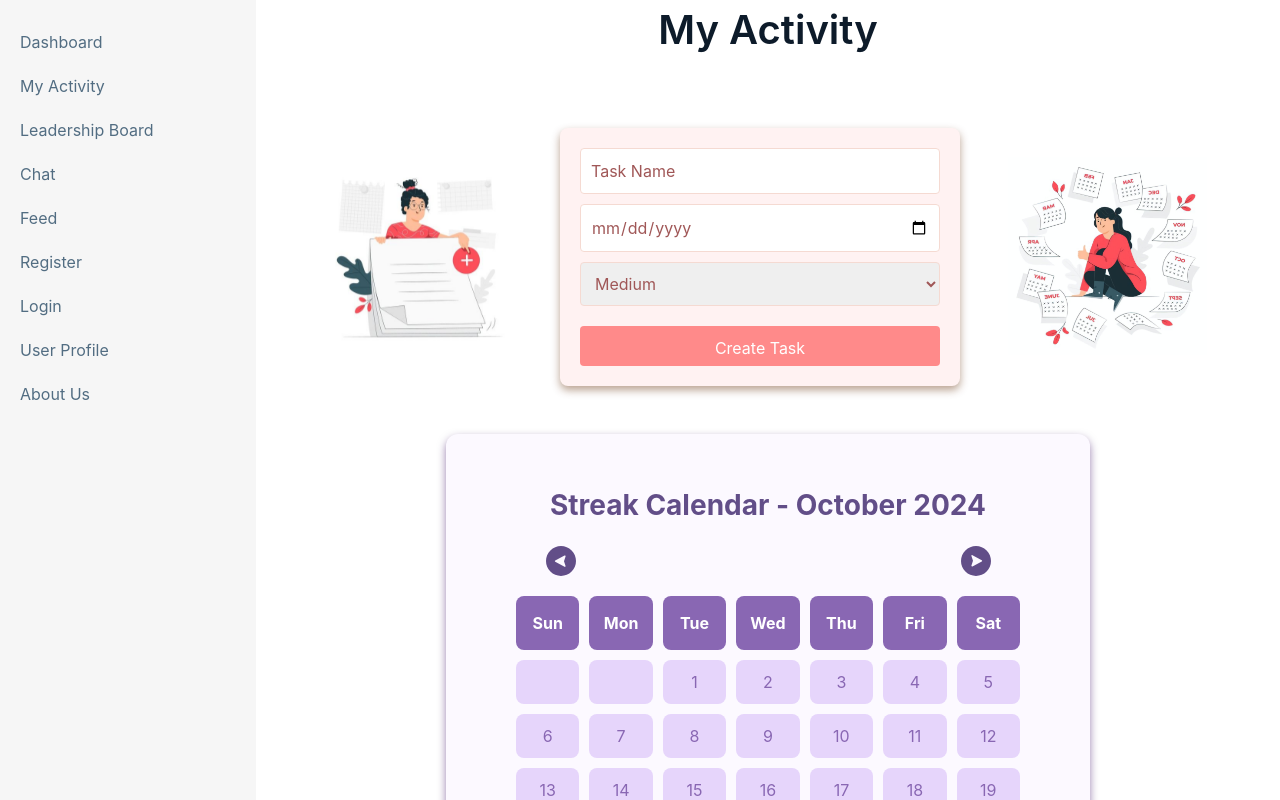
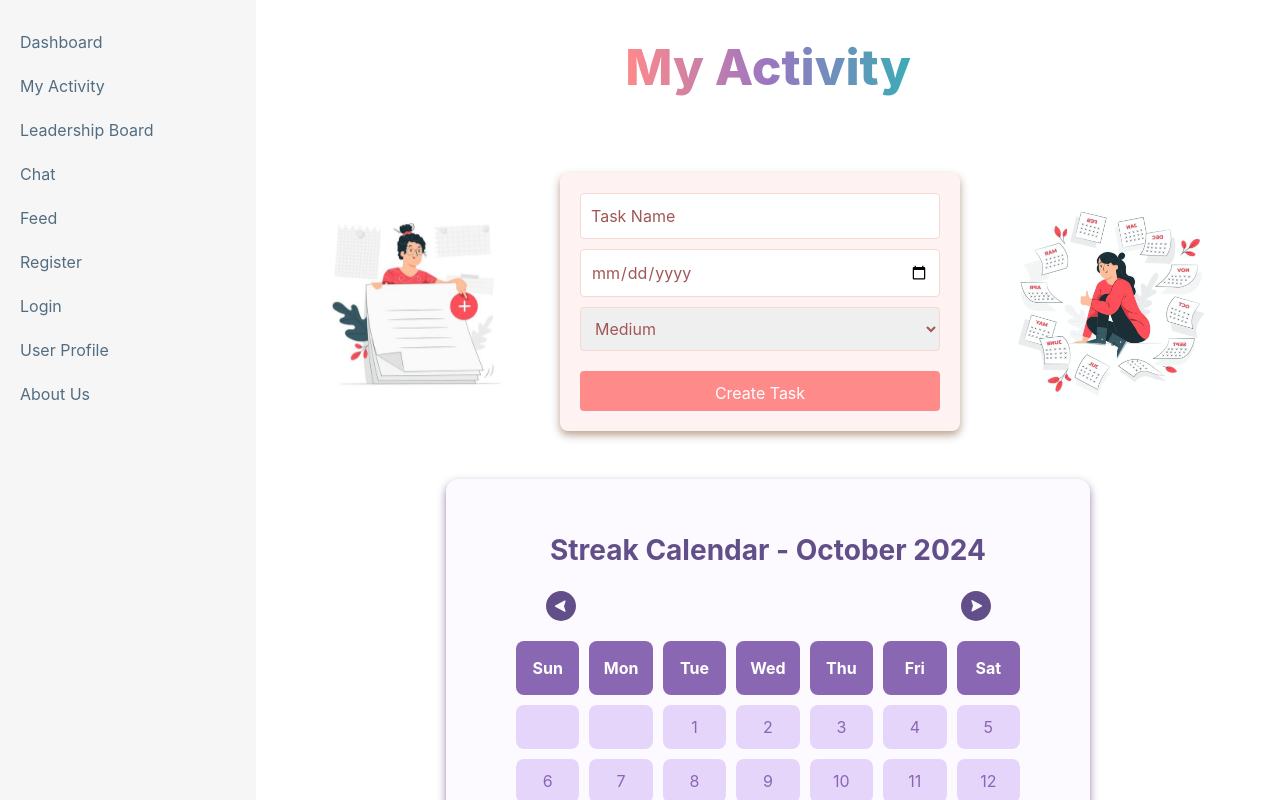
Before and after one commit to meghanavasava/taskChamp, a React (Create React App) app: page /MyActivity in a window 1280 px wide. Shown: the top 800 px of the page. Built offline with nearby package versions, Linux system fonts and the light colour scheme; no server answers; the database is empty.

Commit message:
Activity Heading

```diff
--- a/src/Components/MyActivity.module.css
+++ b/src/Components/MyActivity.module.css
@@ -42,12 +42,15 @@
 }
 
 .heading {
-  color: #0d1b2a !important;
-  z-index: 10;
-  font-size: 40px;
-  font-weight: 600;
+  font-size: 50px;
+  font-weight: 800;
   text-align: center;
   position: relative;
+  z-index: 10;
+  margin-top: 30px;
+  background: linear-gradient(90deg, #ff8a8a, #9c76c1, #3bacb6);
+  -webkit-background-clip: text;
+  color: transparent;
 }
 
 .userGreeting {
--- a/src/Components/TaskForm.module.css
+++ b/src/Components/TaskForm.module.css
@@ -58,7 +58,7 @@
   height: 200px;
   padding: 8px 0;
   margin-right: 20px;
-  animation: bounceSideToSide1 10s ease-in-out infinite;
+  animation: bounceSideToSide1 12s ease-in-out infinite;
   transition: transform 0.5s ease;
 }
 
@@ -82,7 +82,7 @@
 
 .task_form_image2 {
   height: 200px;
-  animation: bounceSideToSide2 10s ease-in-out infinite;
+  animation: bounceSideToSide2 12s ease-in-out infinite;
   margin-left: 20px;
 }
 
--- a/src/Components/TaskItem.module.css
+++ b/src/Components/TaskItem.module.css
@@ -18,7 +18,7 @@
   bottom: 0;
   border-radius: 8px;
   border: 3px solid #b3e8e5;
-  animation: rotate-border 5s linear infinite;
+  animation: rotate-border 7s linear infinite;
   transition: border-color 0.5s ease;
   pointer-events: none;
 }
@@ -43,7 +43,7 @@
 
 .task_item:hover {
   border: 3px solid #b3e8e5;
-  transform: scale(1.05);
+  transform: scale(1.02);
 }
 
 .task_item:hover::before {
@@ -65,14 +65,14 @@
   bottom: 0;
   border-radius: 8px;
   border: 3px solid #3bacb6;
-  animation: rotate-border 5s linear infinite;
+  animation: rotate-border 7s linear infinite;
   transition: border-color 0.5s ease;
   pointer-events: none;
 }
 
 .task_item.done:hover {
   border: 3px solid #3bacb6;
-  transform: scale(1.05);
+  transform: scale(1.02);
 }
 
 .task_item.done:hover::before {
--- a/src/Components/TaskList.js
+++ b/src/Components/TaskList.js
@@ -92,12 +92,14 @@ const TaskList = ({ dateTask, reloadWithTask }) => {
 
   return (
     <div className={styles.tasklist}>
-      <h1>My Tasks</h1>
+      <h1>My Task List</h1>
+      <h1>My Task List</h1>
       <div
         style={{
           display: "flex",
           justifyContent: "center",
           alignItems: "center",
+          marginTop: "90px",
         }}
       >
         <img
--- a/src/Components/TaskList.module.css
+++ b/src/Components/TaskList.module.css
@@ -2,19 +2,62 @@
   padding: 20px;
   border-radius: 10px;
   max-width: 900px;
+  position: relative;
   margin: auto;
 }
 
 .tasklist h1 {
-  font-size: 30px;
-  font-weight: 600;
-  color: #04364a;
+  font-size: 40px;
+  font-weight: 800;
   margin-top: 30px;
-  text-align: center;
+  width: 100%;
+  text-align: center !important;
+  position: absolute;
+  margin-bottom: 30px !important;
+}
+
+.tasklist h1:nth-child(1) {
+  color: #58b0be;
+}
+
+.tasklist h1:nth-child(2) {
+  color: #176b87;
+  animation: animate 5s ease-in-out infinite;
+}
+
+@keyframes animate {
+  0%,
+  100% {
+    clip-path: polygon(
+      0% 45%,
+      15% 44%,
+      32% 50%,
+      54% 60%,
+      70% 61%,
+      84% 59%,
+      100% 52%,
+      100% 100%,
+      0% 100%
+    );
+  }
+
+  50% {
+    clip-path: polygon(
+      0% 60%,
+      16% 65%,
+      34% 66%,
+      51% 62%,
+      67% 50%,
+      84% 45%,
+      100% 46%,
+      100% 100%,
+      0% 100%
+    );
+  }
 }
 
 .tasklist_image {
-  height: 300px;
+  height: 250px;
   margin: 40px 0;
   animation: pulse 20s ease-in-out infinite;
 }
```
